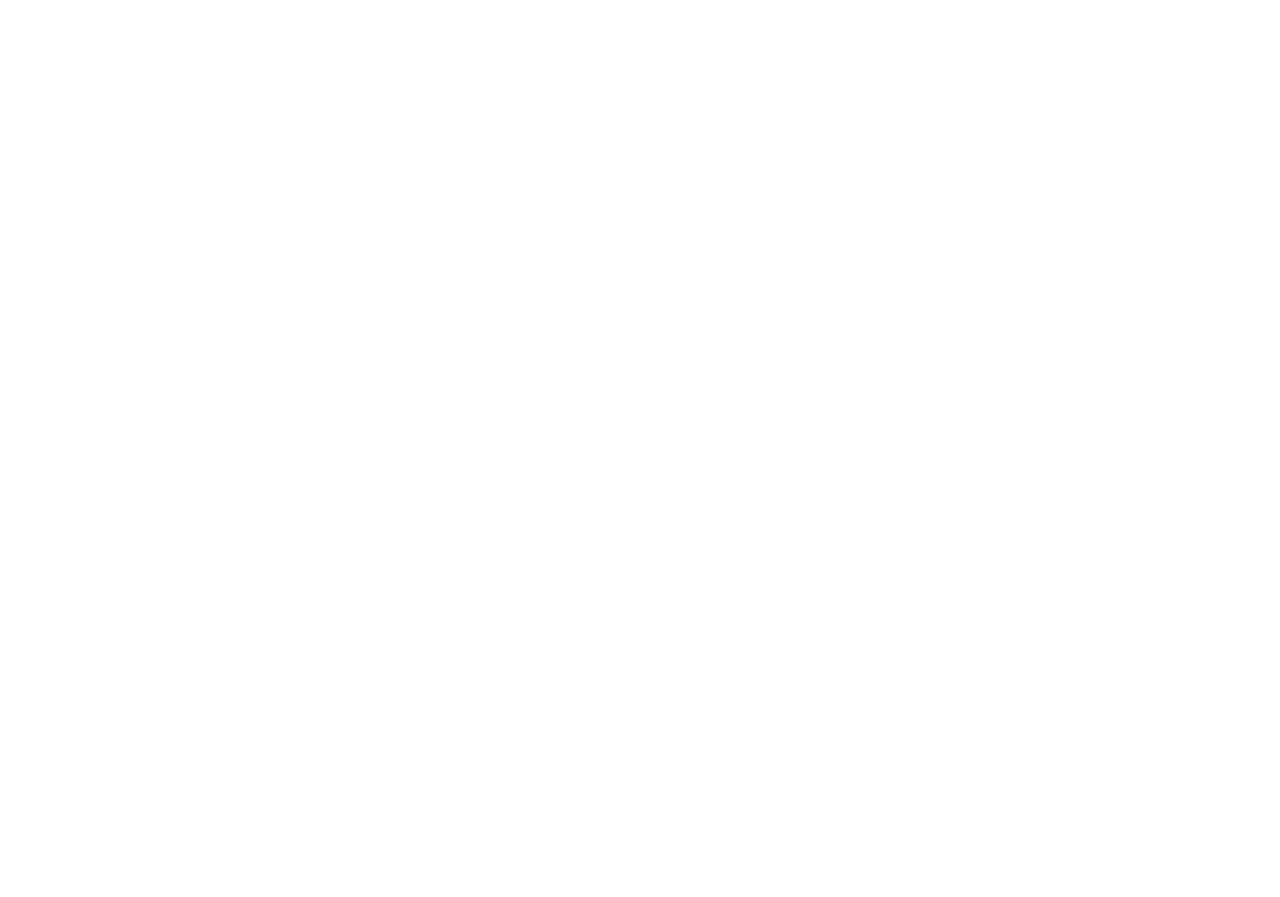
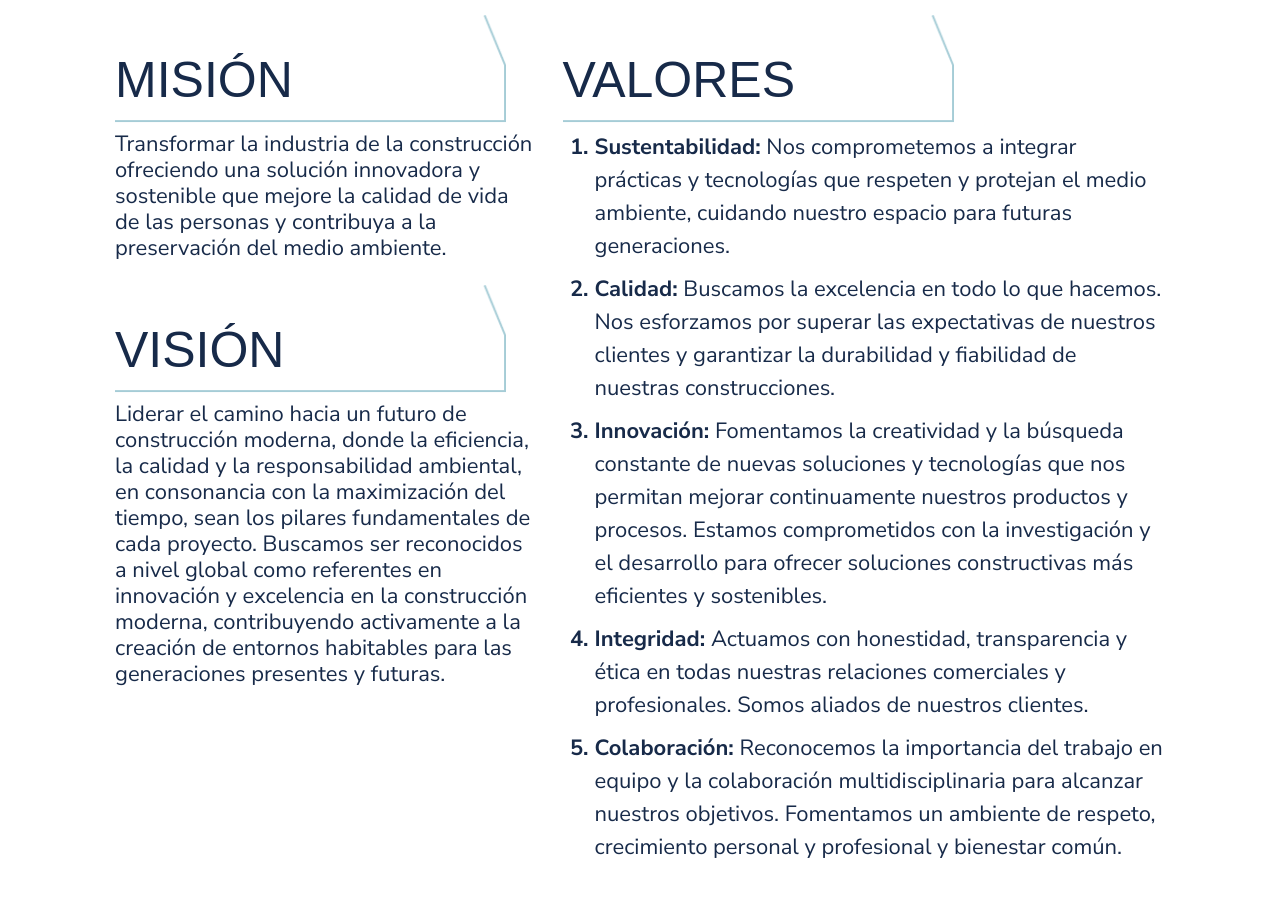
Before and after one commit to facundo1996/amazonia, a React (Create React App) app: page / in a window 1280 px wide. Shown: the part 7700-8597 px from the top of the page. Before the commit the page ends 7667 px from the top, so only its background shows below. Built offline with nearby package versions, Linux system fonts and the light colour scheme; a web font is replaced by a local one.

Commit message:
Add Mission

```diff
--- a/src/App.js
+++ b/src/App.js
@@ -6,6 +6,7 @@ import Commercialization from "./components/Commercialization";
 import More from "./components/More";
 import Models from "./components/Models";
 import AboutUs from "./components/AboutUs";
+import Mission from "./components/Mission";
 function App() {
   return (
     <div className="App">
@@ -17,6 +18,7 @@ function App() {
       <More />
       <Models />
       <AboutUs />
+      <Mission />
     </div>
   );
 }
--- /dev/null
+++ b/src/components/Mission.jsx
@@ -0,0 +1,25 @@
+import React from 'react'
+
+export default function Mission() {
+	return (
+		<div className='row px-115 py-5'>
+			<div className='col-5'>
+				<h3 className='title-mission'>MISIÓN</h3>
+				<p className='text-blue mb-4'>Transformar la industria de la construcción ofreciendo una solución innovadora y sostenible que mejore la calidad de vida de las personas y contribuya a la preservación del medio ambiente. </p>
+				<h3 className='title-mission'>VISIÓN</h3>
+				<p className='text-blue'>Liderar el camino hacia un futuro de construcción moderna, donde la eficiencia, la calidad y la responsabilidad ambiental, en consonancia con la maximización del tiempo, sean los pilares fundamentales de cada proyecto. Buscamos ser reconocidos a nivel global como referentes en innovación y excelencia en la construcción moderna, contribuyendo activamente a la creación de entornos habitables para las generaciones presentes y futuras.</p>
+			</div>
+			<div className='col-7'>
+				<h3 className='title-mission'>VALORES</h3>
+				<ul className='ul-list'>
+					<li><b>Sustentabilidad:</b> Nos comprometemos a integrar prácticas y tecnologías que respeten y protejan el medio ambiente, cuidando nuestro espacio para futuras generaciones. </li>
+					<li><b>Calidad:</b> Buscamos la excelencia en todo lo que hacemos. Nos esforzamos por superar las expectativas de nuestros clientes y garantizar la durabilidad y fiabilidad de nuestras construcciones.</li>
+					<li><b>Innovación:</b> Fomentamos la creatividad y la búsqueda constante de nuevas soluciones y tecnologías que nos permitan mejorar continuamente nuestros productos y procesos. Estamos comprometidos con la investigación y el desarrollo para ofrecer soluciones constructivas más eficientes y sostenibles.</li>
+					<li><b>Integridad:</b> Actuamos con honestidad, transparencia y ética en todas nuestras relaciones comerciales y profesionales. Somos aliados de nuestros clientes.</li>
+					<li><b>Colaboración:</b> Reconocemos la importancia del trabajo en equipo y la colaboración multidisciplinaria para alcanzar nuestros objetivos. Fomentamos un ambiente de respeto, crecimiento personal y profesional y bienestar común.</li>
+				</ul>
+
+			</div>
+		</div>
+	)
+}
--- a/src/index.css
+++ b/src/index.css
@@ -48,6 +48,10 @@ h4{
   font-family: var(--font-text);
   font-size: 28px;
   font-weight: bold;
+}
+.px-115{
+  padding-left: 115px;
+  padding-right: 115px;
 }
 
 /* NAVBAR */
@@ -457,6 +461,40 @@ h4{
 .about-us-text b{
   text-transform: uppercase;
 }
+
+/* MISSION */
+.text-blue{
+  font-size: 22px;
+  font-family: var(--font-text);
+  line-height: 26px;
+  color: var(--primary);
+}
+.title-mission{
+  width: 400px;
+  height: 108px;
+  background-image: url(/public/images/trazado.png);
+  background-size: contain;
+  background-repeat: no-repeat;
+  display: flex;
+  justify-content: flex-start;
+  align-items: flex-end;
+  padding-bottom: 15px;
+}
+.ul-list{
+  list-style: decimal;
+  color: var(--primary);
+  font-family: var(--font-text);
+  font-size: 22px;
+}
+.ul-list li{
+  margin-bottom: 10px;
+}
+.ul-list li::marker{
+  color: var(--primary);
+  font-family: var(--font-text);
+  font-weight: bold;
+}
+
 @media (max-width: 1800px) {
   .box-commercialization-info{
     padding: 0 20px 0 175px;
```
Also changed, not shown: public/images/trazado.png (added).
